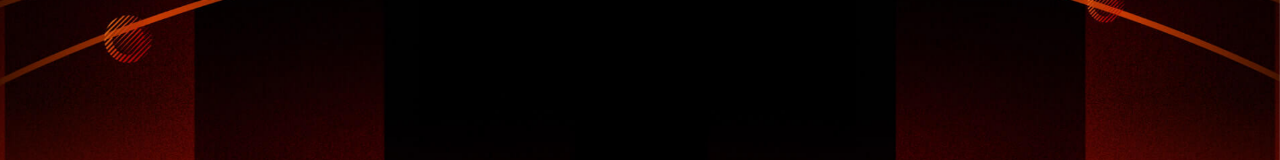
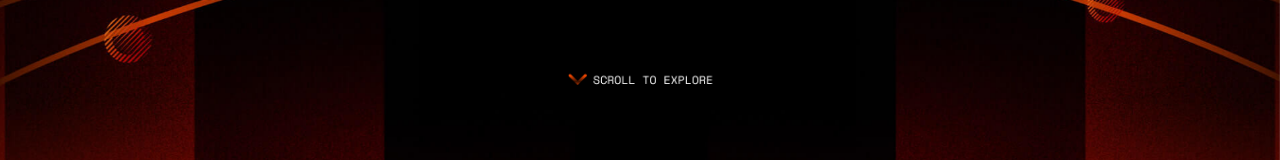
Before and after one commit to sibaturaspirman/useomnia.ai, a Next.js app: page / in a window 1280 px wide. Shown: the part 548-708 px from the top of the page. Built offline with nearby package versions, Linux system fonts and the light colour scheme.

Commit message:
add scroll

```diff
--- a/src/components/HeroSection.js
+++ b/src/components/HeroSection.js
@@ -820,6 +820,16 @@ export default function HeroSection() {
                 <h2 className="text-4xl lg:text-[90px] font-bold leading-[1.5]">AI Employee</h2>
                 <h5 className="text-xl lg:text-[42px]">yang bisa bekerja 24/7</h5>
                 </div>
+
+                <div className='absolute mx-auto w-[145px] bottom-[9rem] lg:bottom-[10rem] animate-bounce'>
+                    <Image
+                    src="/images/scroll.png"
+                    alt="omnia"
+                    className="w-full"
+                    width={149}
+                    height={18}
+                    />
+                </div>
             </div>
 
             {/* SECTION 2 */}
```
